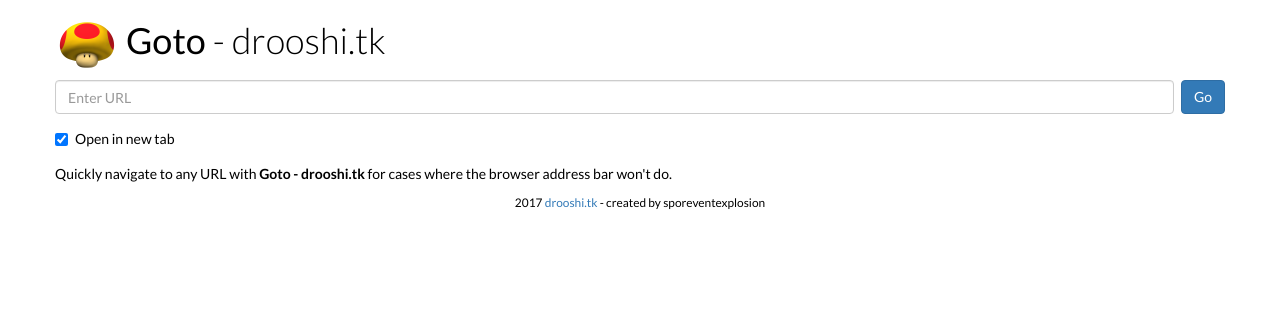
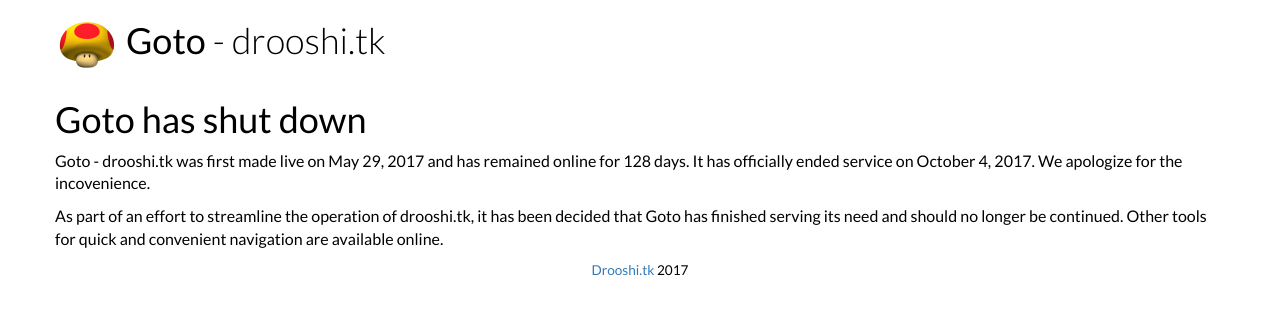
Before and after one commit to drooshi/drooshi.github.io, a plain HTML site: page goto.html in a window 1280 px wide. Drawn offline with nearby package versions, Linux system fonts and the light colour scheme.

Commit message:
shut down Goto
Shut down goto - drooshi.tk.
Put up permanent shutdown notice in
place of original page

```diff
--- a/goto.html
+++ b/goto.html
@@ -4,16 +4,17 @@
   <head>
     <meta charset="utf-8">
     <meta name="viewport" content="width=device-width, initial-scale=1.0">
-    <title>Goto - drooshi.tk</title>
-    <script src="src/js/goto.js"></script>
+    <title>Goto has shut down</title>
+    <!-- <script src="src/js/goto.js"></script> -->
     <link href="https://fonts.googleapis.com/css?family=Lato:300,400,700" rel="stylesheet" type="text/css">
     <link rel="stylesheet" href="https://maxcdn.bootstrapcdn.com/bootstrap/3.3.7/css/bootstrap.min.css" integrity="sha384-BVYiiSIFeK1dGmJRAkycuHAHRg32OmUcww7on3RYdg4Va+PmSTsz/K68vbdEjh4u" crossorigin="anonymous">
-    <script src="https://unpkg.com/react@15/dist/react.min.js"></script>
-    <script src="https://unpkg.com/react-dom@15/dist/react-dom.min.js"></script>
+    <!-- <script src="https://unpkg.com/react@15/dist/react.min.js"></script>
+    <script src="https://unpkg.com/react-dom@15/dist/react-dom.min.js"></script> -->
     <style>
       body {
         color: #000;
         font-family: 'Lato', sans-serif;
+        font-size: 16px;
       }
       .drooshi-thumb {
         width: 64px;
@@ -40,10 +41,12 @@
       </div>
       <div class="row" id="react-root"></div>
       <div class="row">
-        <p>Quickly navigate to any URL with <strong>Goto - drooshi.tk</strong> for cases where the browser address bar won't do.</p>
+        <h1>Goto has shut down</h1>
+        <p>Goto - drooshi.tk was first made live on May 29, 2017 and has remained online for 128 days. It has officially ended service on October 4, 2017. We apologize for the incovenience.</p>
+        <p>As part of an effort to streamline the operation of drooshi.tk, it has been decided that Goto has finished serving its need and should no longer be continued. Other tools for quick and convenient navigation are available online.</p>
       </div>
       <div class="row">
-        <p class="small text-center">2017 <a href="/">drooshi.tk</a> - created by sporeventexplosion</p>
+        <p class="small text-center"><a href="/">Drooshi.tk</a> 2017</p>
       </div>
     </div>
   </body>
```
